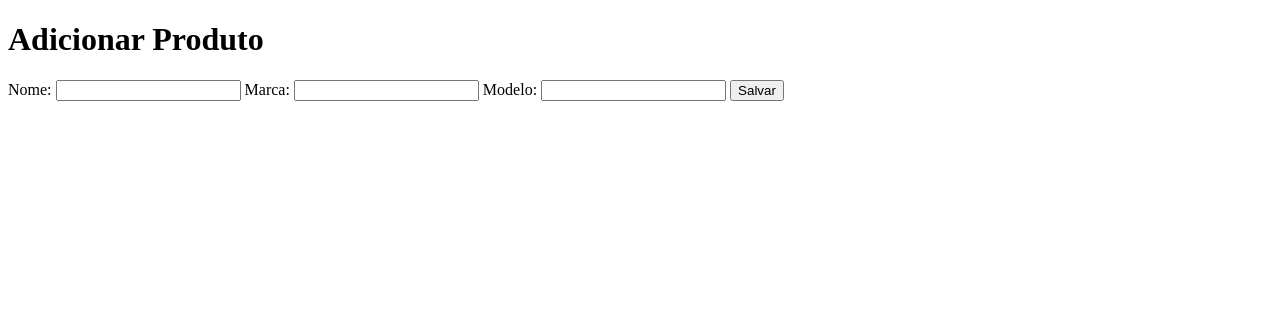
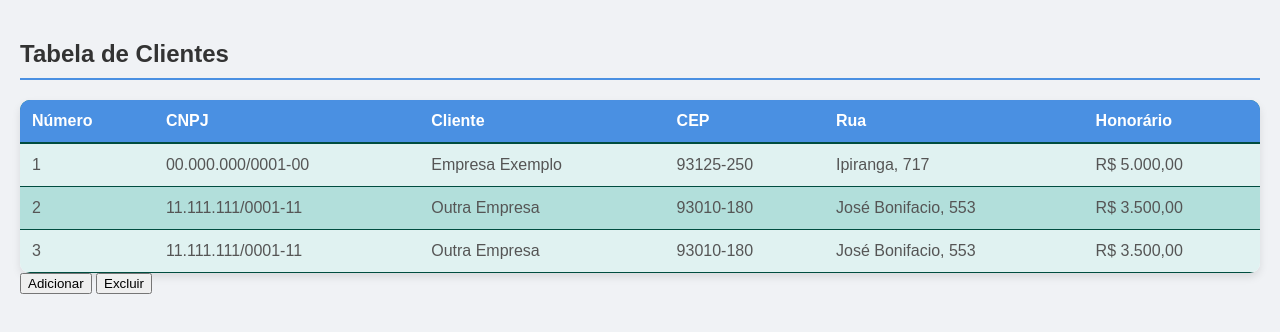
Before and after one commit to Beral98/playground-2.0, a plain HTML site: page create.html in a window 1280 px wide. Drawn offline with Linux system fonts and the light colour scheme.

Commit message:
lista só para teste

```diff
--- a/create.html
+++ b/create.html
@@ -1,25 +1,144 @@
 <!DOCTYPE html>
-<html lang="en">
+<html lang="pt-BR">
 <head>
     <meta charset="UTF-8">
     <meta name="viewport" content="width=device-width, initial-scale=1.0">
-    <meta http-equiv="X-UA-Compatible" content="ie=edge">
-    <title>Adicionar</title>
+    <title>Tabela de Clientes</title>
+    <style>
+        body {
+            font-family: Arial, sans-serif;
+            background-color: #f0f2f5;
+            color: #333;
+            margin: 0;
+            padding: 20px;
+        }
+
+        table {
+            width: 100%;
+            border-collapse: collapse;
+            border-radius: 8px;
+            overflow: hidden;
+            box-shadow: 0 4px 8px rgba(0, 0, 0, 0.1);
+            background-color: #fff;
+        }
+
+        th, td {
+            padding: 12px;
+            text-align: left;
+            border: 1px solid #ddd;
+        }
+
+        th {
+            background-color: #4a90e2;
+            color: #fff;
+            font-weight: 600;
+        }
+
+        tr:nth-child(even) {
+            background-color: #f9f9f9;
+        }
+
+        tr:hover {
+            background-color: #e0f7fa;
+        }
+
+        td {
+            color: #555;
+        }
+
+        h2 {
+            color: #333;
+            font-size: 24px;
+            margin-bottom: 20px;
+            border-bottom: 2px solid #4a90e2;
+            padding-bottom: 10px;
+        }
+
+        /* Adicional: Cores dos headers das tabelas */
+        thead {
+            background-color: #00796b;
+            color: white;
+        }
+
+        tbody tr:nth-child(odd) {
+            background-color: #e0f2f1;
+        }
+
+        tbody tr:nth-child(even) {
+            background-color: #b2dfdb;
+        }
+
+        /* Estilo das células */
+        td {
+            font-size: 16px;
+            font-weight: 500;
+        }
+
+        /* Adicional: Bordas arredondadas e efeitos */
+        table {
+            border-radius: 10px;
+            overflow: hidden;
+        }
+
+        td, th {
+            border: none;
+        }
+
+        th {
+            border-bottom: 2px solid #004d40;
+        }
+
+        td {
+            border-bottom: 1px solid #004d40;
+        }
+    </style>
 </head>
 <body>
-    <h1>Adicionar Produto</h1>
 
-<form action="{{ url('/catalog') }}" method="post">
-    <label for="nome">Nome:</label>
-    <input type="text" name="nome" id="nome">
+<h2>Tabela de Clientes</h2>
 
-    <label for="marca">Marca:</label>
-    <input type="text" name="marca" id="marca">
+<table>
+    <thead>
+        <tr>
+            <th>Número</th>
+            <th>CNPJ</th>
+            <th>Cliente</th>
+            <th>CEP</th>
+            <th>Rua</th>
+            <th>Honorário</th>
+        </tr>
+    </thead>
+    <tbody>
+        <tr>
+            <td>1</td>
+            <td>00.000.000/0001-00</td>
+            <td>Empresa Exemplo</td>
+            <td>93125-250</td>
+            <td>Ipiranga, 717</td>
+            <td>R$ 5.000,00</td>
+        </tr>
+        <tr>
+            <td>2</td>
+            <td>11.111.111/0001-11</td>
+            <td>Outra Empresa</td>
+            <td>93010-180</td>
+            <td>José Bonifacio, 553</td>
+            <td>R$ 3.500,00</td>
+        </tr>
+        <tr>
+            <td>3</td>
+            <td>11.111.111/0001-11</td>
+            <td>Outra Empresa</td>
+            <td>93010-180</td>
+            <td>José Bonifacio, 553</td>
+            <td>R$ 3.500,00</td>
+        </tr>
+        <!-- Adicione mais linhas conforme necessário -->
+    </tbody>
+</table>
 
-    <label for="modelo">Modelo:</label>
-    <input type="text" name="modelo" id="modelo">
+<button type="submit" onclick="redirectAfterLogin(event)">Adicionar</button>
+<button type="submit" onclick="">Excluir</button>
 
-    <button type="submit">Salvar</button>
-</form>
 </body>
 </html>
```
